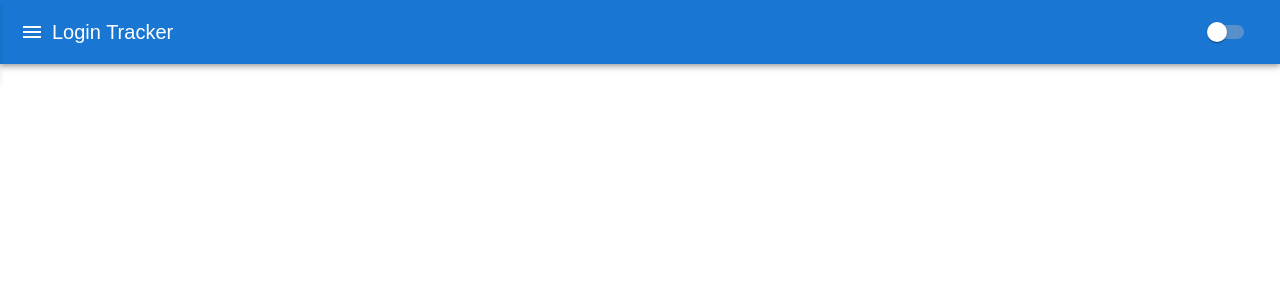
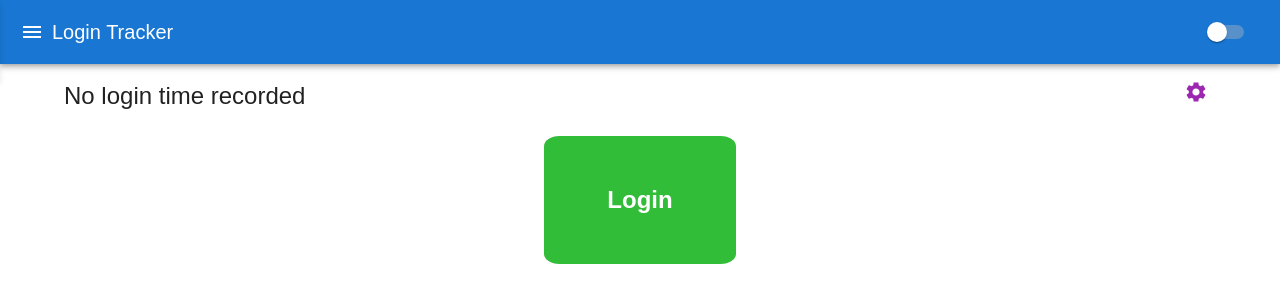
Before and after one commit to rkm10/break-remainder, a React (Vite) app: page / in a window 1280 px wide. Shown: the top 302 px of the page. Built offline with nearby package versions, Linux system fonts and the light colour scheme.

Commit message:
updated urls everywhere

```diff
--- a/src/Components/About.jsx
+++ b/src/Components/About.jsx
@@ -121,7 +121,7 @@ const About = () => {
       <Divider sx={{ marginBottom: '0.5rem' }} />
 
       <Stack flexDirection='row' justifyContent='space-between' flexWrap='wrap' mt={2}>
-        <Button variant="contained" startIcon={<HomeIcon />} onClick={() => navigate('/break-remainder')}>
+        <Button variant="contained" startIcon={<HomeIcon />} onClick={() => navigate('/')}>
           Home
         </Button>
 
--- a/src/Theme/ThemeChanger.jsx
+++ b/src/Theme/ThemeChanger.jsx
@@ -87,7 +87,7 @@ export default function ThemeChanger() {
                 <Sidebar open={sidebarOpen} onClose={handleSidebarClose} />
 
                 <Routes>
-                    <Route exact path="/break-remainder" element={<Logout
+                    <Route exact path="/" element={<Logout
                         darkMode={darkMode}
                         handleThemeToggle={handleThemeToggle}
                     />} />
--- a/src/UIComponents/Sidebar.jsx
+++ b/src/UIComponents/Sidebar.jsx
@@ -69,7 +69,7 @@ const Sidebar = ({ open, onClose }) => {
         {/* Navigation List */}
         <Stack justifyContent='space-between' height='100%'>
           <List sx={{ paddingTop: '8px' }}>
-            <ListItem onClick={() => navigateTo('/break-remainder')}>
+            <ListItem onClick={() => navigateTo('/')}>
               <HomeIcon sx={{ mr: 2 }} />  {/* Icon for Home */}
               <ListItemText primary="Home" />
             </ListItem>
--- a/vite.config.js
+++ b/vite.config.js
@@ -4,5 +4,5 @@ import react from '@vitejs/plugin-react';
 // https://vite.dev/config/
 export default defineConfig({
   plugins: [react()],
-  base: '/break-remainder/' // Ensure the trailing slash
+  // base: '/break-remainder' // Ensure the trailing slash
 });
```
Also changed, not shown: vercel.json (deleted).
